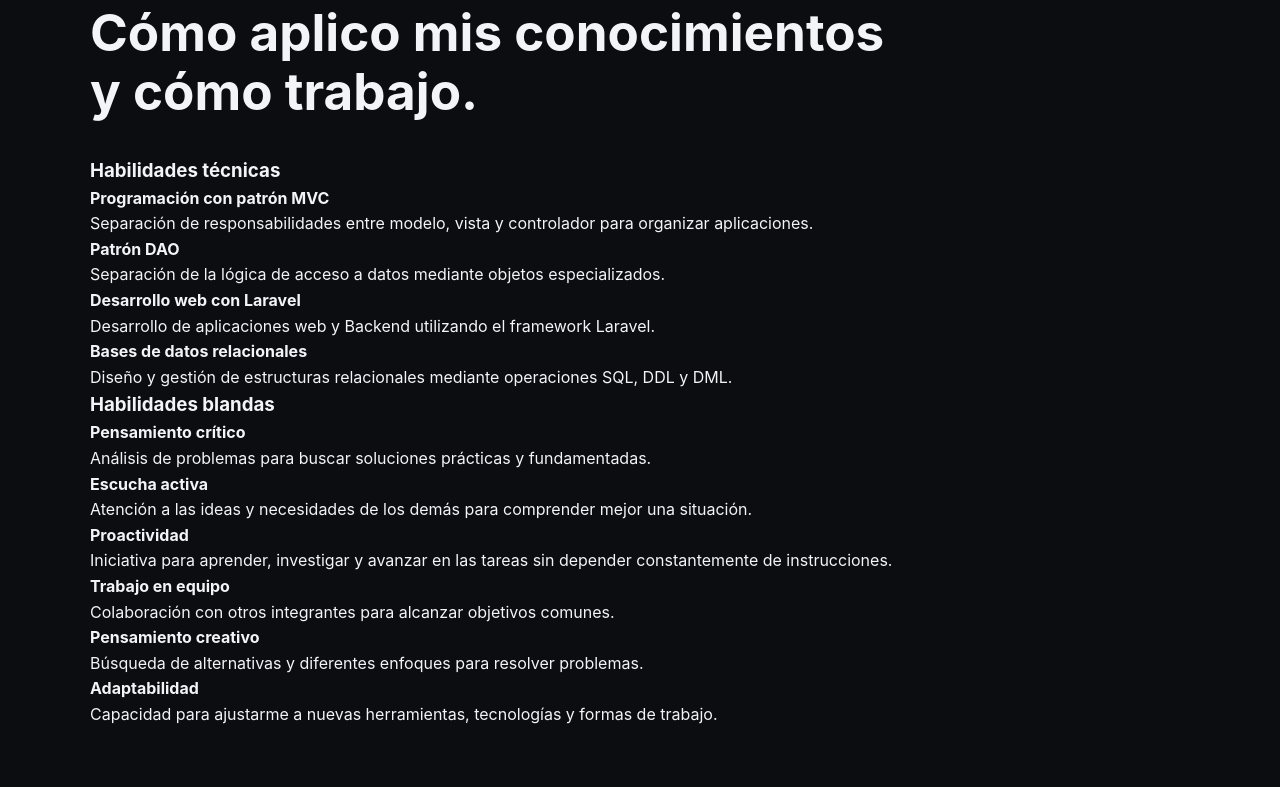
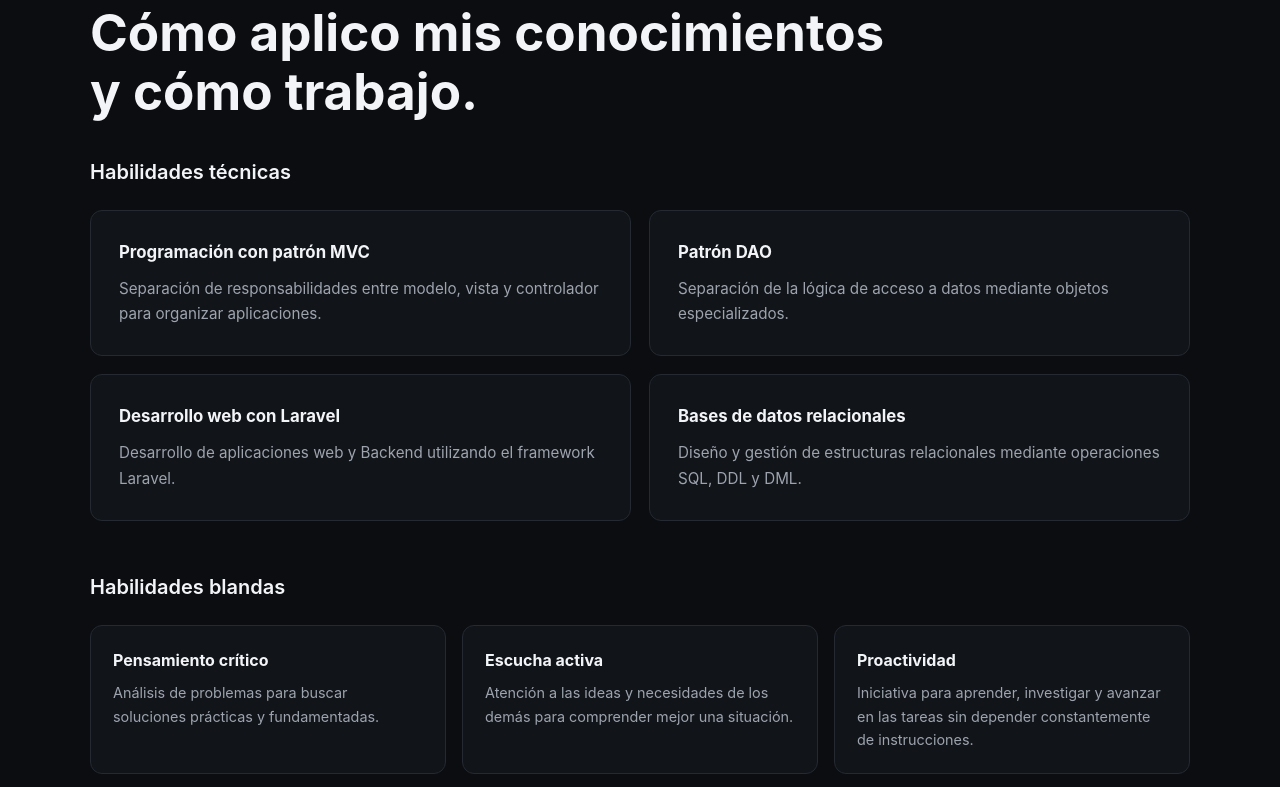
Before and after one commit to HooverHDev/HooverHDev.github.io, a plain HTML site: page index.html in a window 1280 px wide. Shown: the part 3991-4778 px from the top of the page. Drawn offline with Linux system fonts and the light colour scheme; files whose address does not match are found by name.

Commit message:
Update style.css

```diff
--- a/css/style.css
+++ b/css/style.css
@@ -924,3 +924,127 @@ footer {
         opacity: 1;
     }
 }
+
+/* =========================
+   HABILIDADES
+========================= */
+
+.skills-group {
+    margin-top: 50px;
+}
+
+.skills-group:first-of-type {
+    margin-top: 35px;
+}
+
+.skills-group-title {
+    margin-bottom: 22px;
+    font-size: 1.25rem;
+    font-weight: 600;
+    color: var(--text);
+}
+
+/* HABILIDADES TÉCNICAS */
+
+.skills-grid {
+    display: grid;
+    grid-template-columns: repeat(2, 1fr);
+    gap: 18px;
+}
+
+.skill-card {
+    padding: 28px;
+    background: var(--surface);
+    border: 1px solid var(--border);
+    border-radius: 12px;
+    transition:
+        transform 0.25s ease,
+        border-color 0.25s ease,
+        background 0.25s ease;
+}
+
+.skill-card:hover {
+    transform: translateY(-4px);
+    border-color: var(--accent);
+    background: var(--surface-light);
+}
+
+.skill-card h4 {
+    margin: 0 0 10px;
+    font-size: 1.05rem;
+    color: var(--text);
+}
+
+.skill-card p {
+    margin: 0;
+    color: var(--text-muted);
+    font-size: 0.95rem;
+    line-height: 1.7;
+}
+
+
+/* HABILIDADES BLANDAS */
+
+.soft-skills-grid {
+    display: grid;
+    grid-template-columns: repeat(3, 1fr);
+    gap: 16px;
+}
+
+.soft-skill {
+    padding: 22px;
+    background: var(--surface);
+    border: 1px solid var(--border);
+    border-radius: 12px;
+    transition:
+        transform 0.25s ease,
+        border-color 0.25s ease;
+}
+
+.soft-skill:hover {
+    transform: translateY(-3px);
+    border-color: var(--accent);
+}
+
+.soft-skill h4 {
+    margin: 0 0 8px;
+    font-size: 1rem;
+    color: var(--text);
+}
+
+.soft-skill p {
+    margin: 0;
+    color: var(--text-muted);
+    font-size: 0.9rem;
+    line-height: 1.6;
+}
+
+
+/* =========================
+   RESPONSIVE - HABILIDADES
+========================= */
+
+@media (max-width: 800px) {
+
+    .skills-grid {
+        grid-template-columns: 1fr;
+    }
+
+    .soft-skills-grid {
+        grid-template-columns: repeat(2, 1fr);
+    }
+
+}
+
+@media (max-width: 500px) {
+
+    .soft-skills-grid {
+        grid-template-columns: 1fr;
+    }
+
+    .skill-card,
+    .soft-skill {
+        padding: 22px;
+    }
+
+}
```
